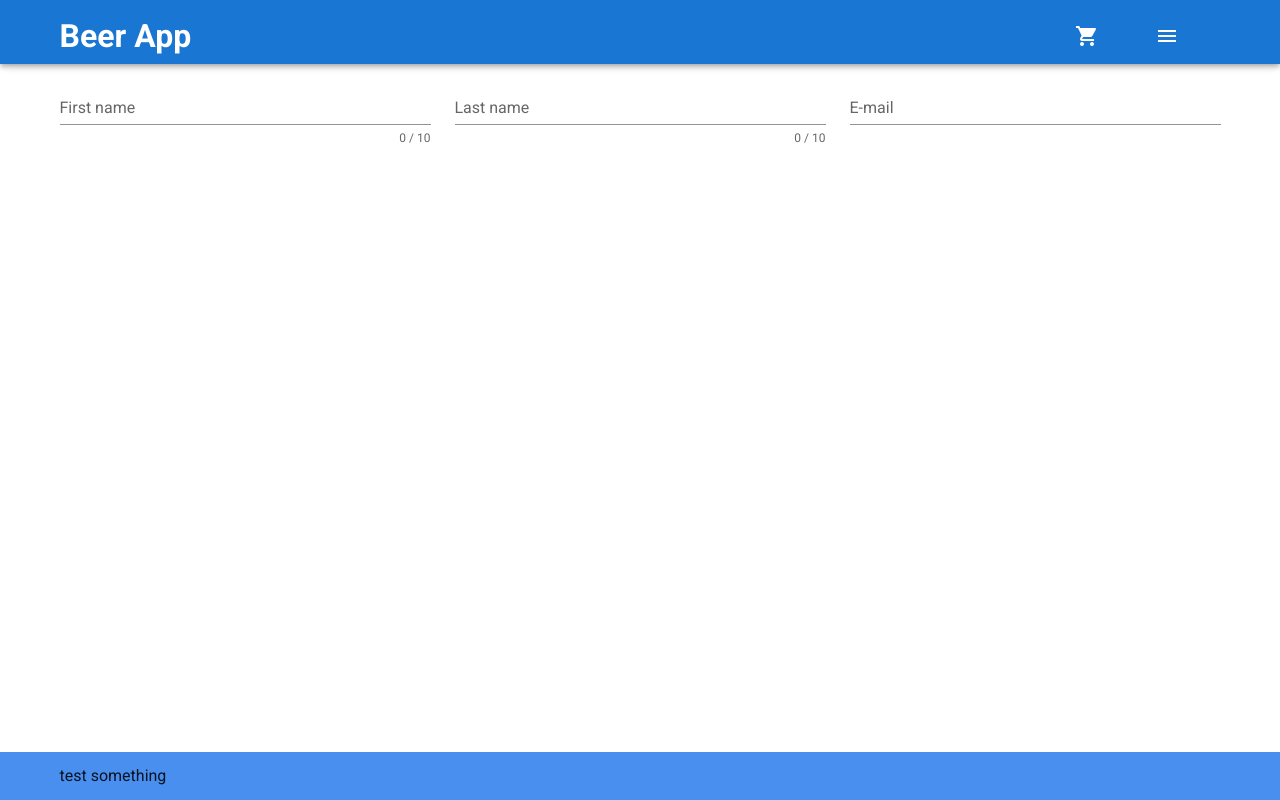
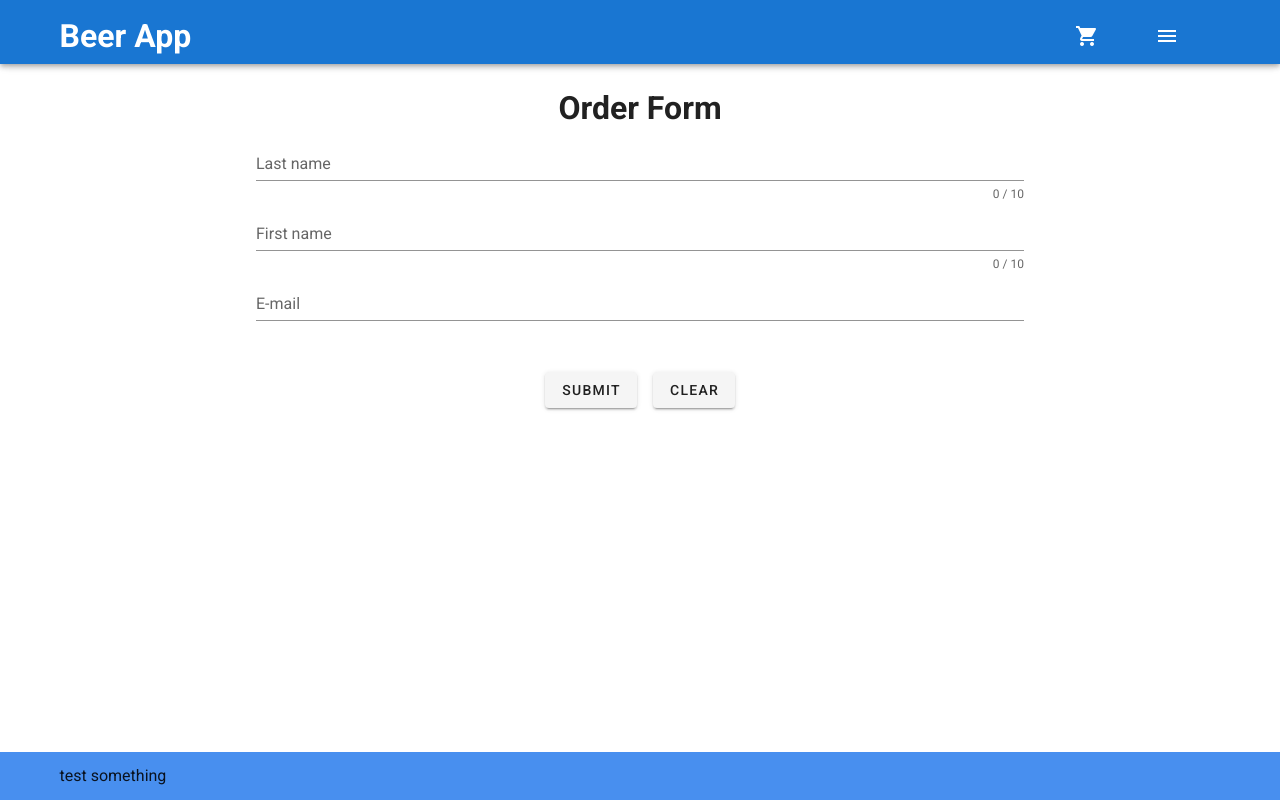
Before and after one commit to gramcl/BeerApp, a Vue app: page /order-form in a window 1280 px wide. Built offline with nearby package versions, Linux system fonts and the light colour scheme.

Commit message:
styling form page

```diff
--- a/src/components/MainMenu.vue
+++ b/src/components/MainMenu.vue
@@ -15,7 +15,7 @@
         <v-list-item
           v-for="(item, index) in items"
           :key="index"
-          :to="item.route"
+          :to="{name: item.route}"
         >
           <v-list-item-title>{{ item.title }}</v-list-item-title>
         </v-list-item>
@@ -29,7 +29,8 @@ export default {
   name: "MainMenu",
   data: () => ({
       items: [
-        { title: 'Order Form', route: "/order-form" },
+        { title: 'Home', route: "BeerList" },
+        { title: 'Order Form', route: "OrderForm" },
 
       ],
     }),
--- a/src/views/OrderForm.vue
+++ b/src/views/OrderForm.vue
@@ -1,11 +1,19 @@
 <template>
-    <v-container>
-        <v-row>
 
-            <v-col
-          cols="12"
-          md="4"
-        >
+    <div id="main-form">
+
+      <h1>Order Form</h1>
+
+        <v-form v-model="valid">
+
+          <v-text-field
+            v-model="lastname"
+            :rules="nameRules"
+            :counter="10"
+            label="Last name"
+            required
+          ></v-text-field>
+
           <v-text-field
             v-model="firstname"
             :rules="nameRules"
@@ -13,35 +21,58 @@
             label="First name"
             required
           ></v-text-field>
-        </v-col>
 
-        <v-col
-          cols="12"
-          md="4"
-        >
-          <v-text-field
-            v-model="lastname"
-            :rules="nameRules"
-            :counter="10"
-            label="Last name"
-            required
-          ></v-text-field>
-        </v-col>
-
-        <v-col
-          cols="12"
-          md="4"
-        >
           <v-text-field
             v-model="email"
             :rules="emailRules"
             label="E-mail"
             required
           ></v-text-field>
-        </v-col>
+
+          <div class="button-area">
+            <v-btn
+              class="mr-4"
+              type="submit"
+              :disabled="invalid"
+            >
+              submit
+            </v-btn>
+
+            <v-btn @click="clear">
+              clear
+            </v-btn>
+          </div>
+
+        </v-form>
+
+    </div>
 
 
-        </v-row>
-    </v-container>
 
 </template>
+
+<style scoped>
+  #main-form > h1{
+    margin-top: 20px;
+    text-align: center;
+  }
+
+  .button-area {
+    margin-top: 30px;
+    text-align: center;
+  }
+
+  #main-form {
+    width: 95%;
+    margin-left: auto;
+    margin-right: auto;
+  }
+
+@media (min-width: 420px){
+  #main-form {
+    width: 60%;
+  }
+
+}
+
+</style>
```
